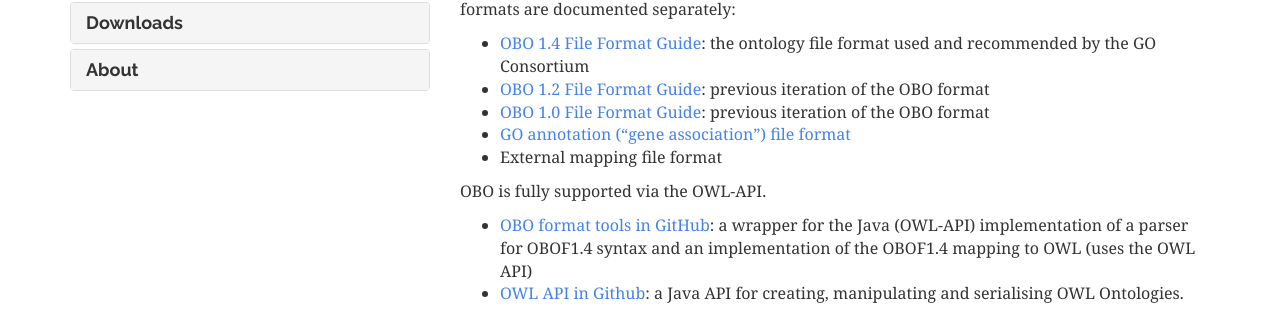
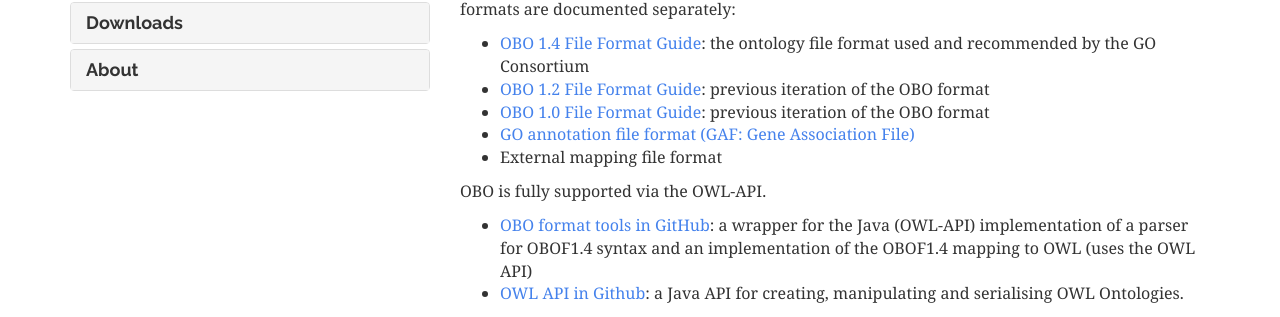
Before and after one commit to geneontology/geneontology.github.io, a Jekyll site: the page built from docs/_docs/go-file-format-guide.md, in a window 1280 px wide and 900 px high. Shown: the part 272-589 px from the top of the window. Built offline with Jekyll 4.4.1, drawn with Linux system fonts in a browser that asks for light colours; nearby versions of some CDN libraries.

Commit message:
minor text edit

```diff
--- a/docs/_docs/go-file-format-guide.md
+++ b/docs/_docs/go-file-format-guide.md
@@ -13,7 +13,7 @@
 * [OBO 1.4 File Format Guide](http://owlcollab.github.io/oboformat/doc/obo-syntax.html): the ontology file format used and recommended by the GO Consortium
 * [OBO 1.2 File Format Guide](http://owlcollab.github.io/oboformat/doc/GO.format.obo-1_2.html): previous iteration of the OBO format
 * [OBO 1.0 File Format Guide](http://owlcollab.github.io/oboformat/doc/GO.format.obo-1_0.html): previous iteration of the OBO format
-* [GO annotation ("gene association") file format](GOAnnotationFileFormats.md)
+* [GO annotation file format (GAF: Gene Association File) ](GOAnnotationFileFormats.md)
 * External mapping file format
 
 OBO is fully supported via the OWL-API.
```
